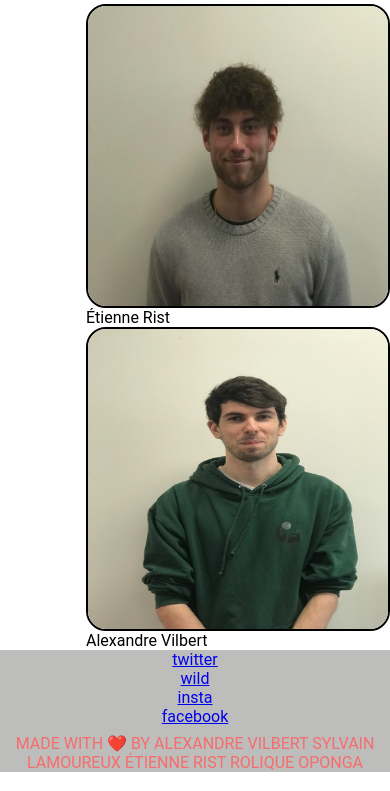
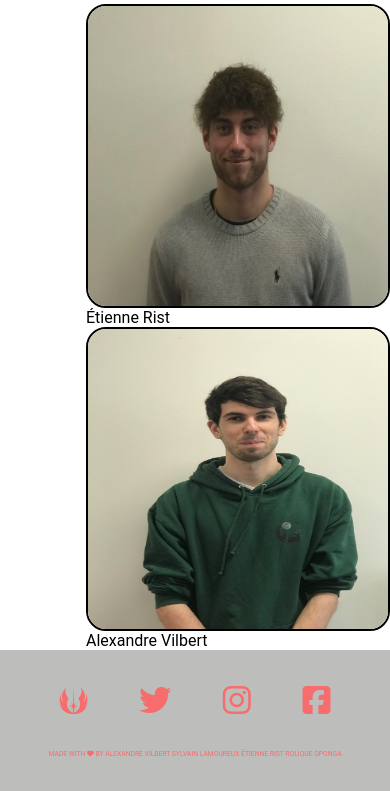
Before and after one commit to lamoureux-sylvain/projet_1_trombi, a plain HTML site: page index.html in a window 390 px wide. Shown: the part 4015-4806 px from the top of the page. Drawn offline with Linux system fonts and the light colour scheme.

Commit message:
finalisation du footer, charte graphique et responsive

```diff
--- a/index.html
+++ b/index.html
@@ -4,6 +4,7 @@
 
 	<meta name="viewport" content="device-width, initial-scale=1.0">
 	<title>Trombin'O'wild.fr</title>
+	<script src="https://kit.fontawesome.com/e603c733e0.js" crossorigin="anonymous"></script>
 	<link rel="stylesheet" href="style.css">
 
 	</head>
@@ -99,11 +100,13 @@
 	    </section>
 		</main>
 		<footer id="footer">
-	    <div class="twitter"><a href="https://www.wildcodeschool.com/fr-FR/decouvrir-ecole">twitter</a></div>
-	    <div class="wild"><a href="https://twitter.com/wildcodeschool">wild</a></div>
-	    <div class="instagram"><a href="https://www.instagram.com/wildcodeschoolofficial/?hl=fr">insta</a></div>
-	    <div class="facebook"><a href="https://fr-fr.facebook.com/WildCodeSchool/">facebook</a></div>
-			<div class="love"> Made with ❤️ by Alexandre Vilbert Sylvain Lamoureux Étienne Rist Rolique Oponga</div>
+			<div class="footer_parent">
+				<div class="footer_child"><a href="https://www.wildcodeschool.com/fr-FR/decouvrir-ecole"><i class="fab fa-jedi-order fa-2x"></i></a></div>
+		    <div class="footer_child"><a href="https://twitter.com/wildcodeschool"><i class="fab fa-twitter fa-2x"  aria-hidden="true"></i></a></div>
+		    <div class="footer_child"><a href="https://www.instagram.com/wildcodeschoolofficial/?hl=fr"><i class="fab fa-instagram fa-2x"></i></a></div>
+		    <div class="footer_child"><a href="https://fr-fr.facebook.com/WildCodeSchool/"><i class="fab fa-facebook-square fa-2x"></i></a></div>
+			</div>
+			<div class="love"> Made with <i class="fas fa-heart"></i> by Alexandre Vilbert Sylvain Lamoureux Étienne Rist Rolique Oponga</div>
 		</footer>
 	</body>
 </html>
--- a/style.css
+++ b/style.css
@@ -64,11 +64,39 @@ body {
 /*---- footer ----*/
 #footer {
   background-color: #BDBDBB;
+  opacity: 0,8;
   color: #F76C6C;
   text-align: center;
-  width: 100%
+  width: 100;
+  padding : 4vh;
 }
+
+.footer_parent {
+  display: flex;
+  justify-content: space-around;
+  align-items: flex-start;
+  flex-wrap: nowrap;
+}
+
+.footer_child a {
+  color: #F76C6C;
+  text-decoration: none;
+}
+
 .love {
-  padding-top: 1vh;
+  padding-top: 4vh;
+  font-size: 1.8vh;
   text-transform: uppercase;
 }
+
+@media all and (max-width:1080px){
+  .love {
+    font-size: 1.3vh;
+  }
+}
+
+@media all and (max-width:800px){
+  .love {
+    font-size: 0.8vh;
+  }
+}
```
